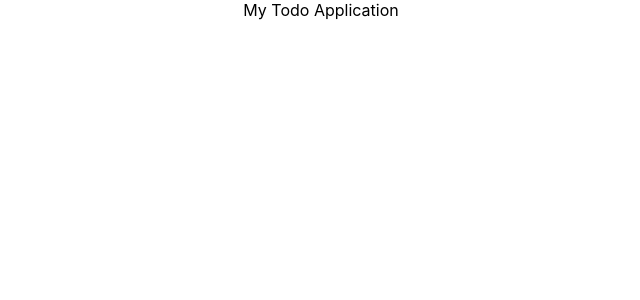
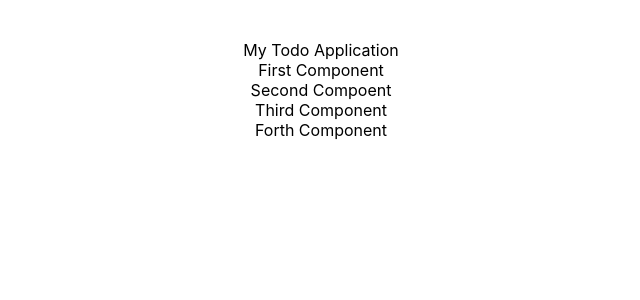
Before and after one commit to cristimanolache28/frontend-project, a React (Create React App) app: page / in a window 1280 px wide. Shown: the top 300 px of the page, without its empty margins (319-959 px from the left). Built offline with nearby package versions, Linux system fonts and the light colour scheme.

Commit message:
create component through function and class

```diff
--- a/src/App.css
+++ b/src/App.css
@@ -1,38 +1,4 @@
 .App {
   text-align: center;
+  text-size-adjust: 100px;
 }
-
-.App-logo {
-  height: 40vmin;
-  pointer-events: none;
-}
-
-@media (prefers-reduced-motion: no-preference) {
-  .App-logo {
-    animation: App-logo-spin infinite 20s linear;
-  }
-}
-
-.App-header {
-  background-color: #282c34;
-  min-height: 100vh;
-  display: flex;
-  flex-direction: column;
-  align-items: center;
-  justify-content: center;
-  font-size: calc(10px + 2vmin);
-  color: white;
-}
-
-.App-link {
-  color: #61dafb;
-}
-
-@keyframes App-logo-spin {
-  from {
-    transform: rotate(0deg);
-  }
-  to {
-    transform: rotate(360deg);
-  }
-}
--- a/src/App.js
+++ b/src/App.js
@@ -1,12 +1,44 @@
-import logo from './logo.svg';
+import { Component } from 'react';
 import './App.css';
 
 function App() {
   return (
     <div className="App">
       My Todo Application
+      <FirstComponenet></FirstComponenet>
+      <SecondComponent></SecondComponent>
+      <ThirdComponent></ThirdComponent>
+      <ForthComponent></ForthComponent>
     </div>
   );
 }
 
+function FirstComponenet() {
+  return (
+    <div className="First Compoent">First Component</div>
+  )
+}
+
+function SecondComponent() {
+  return (
+    <div className='Second Component'>Second Compoent</div>
+  )
+}
+
+class ThirdComponent extends Component {
+  render() {
+    return (
+      <div className='Third Component'>Third Component</div>
+    )
+  }
+}
+
+class ForthComponent extends Component {
+  render() {
+    return (
+      <div className='Forth Component'>Forth Component</div>
+    )
+  }
+}
+
 export default App;
--- a/src/index.css
+++ b/src/index.css
@@ -1,5 +1,6 @@
 body {
-  margin: 0;
+  padding: 20px;
+  margin: 20px;
   font-family: -apple-system, BlinkMacSystemFont, 'Segoe UI', 'Roboto', 'Oxygen',
     'Ubuntu', 'Cantarell', 'Fira Sans', 'Droid Sans', 'Helvetica Neue',
     sans-serif;
```
